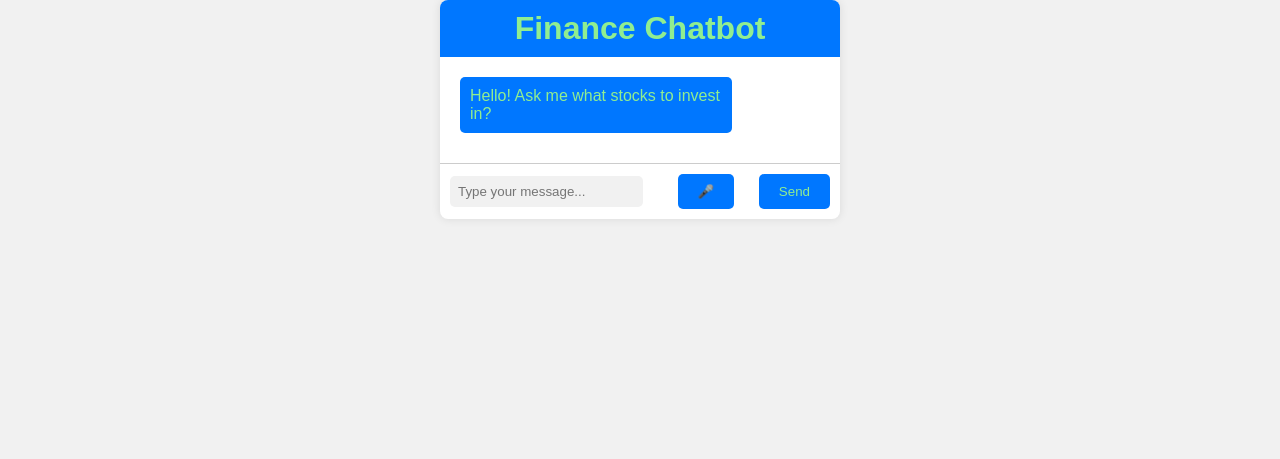
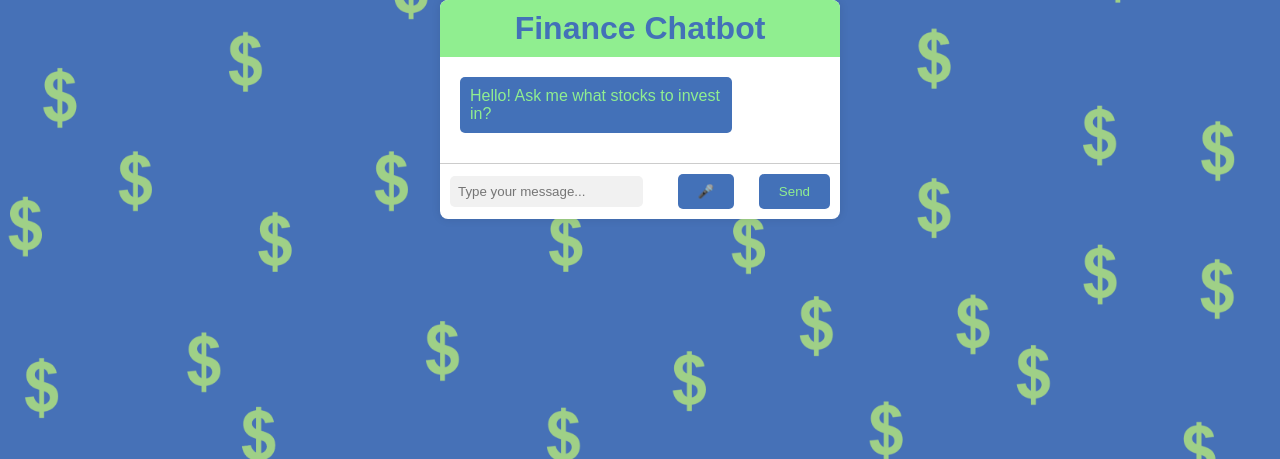
Before and after one commit to SamH477/FinanceChatBot, a Flask app: template templates/new.html in a window 1280 px wide. Shown: the top 459 px of the page. Run offline with Flask 3, Linux system fonts and the light colour scheme; the template is opened without the code that fills it, so the values that code supplies are empty.

Commit message:
More CSS

```diff
--- a/templates/new.html
+++ b/templates/new.html
@@ -4,7 +4,7 @@
     <meta charset="UTF-8">
     <meta name="viewport" content="width=device-width, initial-scale=1.0">
     <title>Chatbot Website</title>
-    <link rel="stylesheet" href="style.css">
+    <link rel="stylesheet" type="text/css" href="style.css">
 </head>
 <body>
     <div class="chat-container">
@@ -19,7 +19,7 @@
         </div>
         <div class="chat-input">
             <form method="POST" action="/recommend">
-                <input type="text" id="user-input" placeholder="Type your message...">
+                <input type="text" id="ticker" name="ticker" placeholder="Type your message...">
             </form>
             <button id="startRecognition"> &#127908</button>
             <button id="send-button">Send</button>
@@ -28,6 +28,7 @@
     <script>
 const startRecognitionButton = document.getElementById('startRecognition');
 const response = document.getElementById('response');
+const chatMessages = document.querySelector('.chat-messages');
 let recognizing = false;
 let recognition = new webkitSpeechRecognition();
 
@@ -42,20 +43,24 @@
 
 recognition.onstart = function() {
     recognizing = true;
-            startRecognitionButton.textContent = "listening...";
+    startRecognitionButton.textContent = "Listening...";
 };
 
 recognition.onend = function() {
     recognizing = false;
-            startRecognitionButton.textContent = "🎤";
+    startRecognitionButton.textContent = '🎤';
+    response.textContent = "";
+    startRecognitionButton.style.display = "inline";
 };
 
 recognition.onresult = function(event) {
     let result = "";
     for (let i = event.resultIndex; i < event.results.length; i++) {
+        if (event.results[i].isFinal) {
             result += event.results[i][0].transcript;
         }
-            sendToServer(result);  // Only send the audio data, not the HTML content
+    }
+    appendResponse(result, '');  // Only send the audio data, not the HTML content
 };
 
 startRecognitionButton.addEventListener('click', () => {
@@ -67,9 +72,18 @@
 });
 
 function appendResponse(command, responseText) {
-            const responseItem = document.createElement('p');
-            responseItem.innerHTML = `<strong>Command:</strong> ${command}<br><strong>Response:</strong> ${responseText}`;
-            response.appendChild(responseItem);
+    const responseItem = document.createElement('div');
+    responseItem.classList.add('message', 'from-user');
+    responseItem.innerHTML = `<p><strong>You:</strong> ${command}</p>`;
+    chatMessages.appendChild(responseItem);
+
+    // You can also append the response from the chatbot if needed
+    if (responseText !== '') {
+        const botResponseItem = document.createElement('div');
+        botResponseItem.classList.add('message', 'from-bot');
+        botResponseItem.innerHTML = `<p><strong>Chatbot:</strong> ${responseText}</p>`;
+        chatMessages.appendChild(botResponseItem);
+    }
 }
 
 function sendToServer(data) {
--- a/templates/style.css
+++ b/templates/style.css
@@ -6,7 +6,10 @@ body, h1, p {
 
 body {
     font-family: Arial, sans-serif;
-    background-color: #f1f1f1;
+    background-color: hsl(0, 0%, 95%);
+    background-image: url('C:/Users/Melis/OneDrive/Documents/GitHub/FinanceChatBot/templates/Dolla3.png'); /* Replace 'path/to/your/image.jpg' with the actual path to your image file */
+    background-size: cover; /* This ensures the image covers the entire background */
+    background-position: center; /* Center the image */
 }
 
 .chat-container {
@@ -18,8 +21,8 @@ body {
 }
 
 .chat-header {
-    background-color: #0077FF;
-    color: #90EE90;
+    background-color: #90EE90;
+    color: #4371B8;
     padding: 10px;
     text-align: center;
     border-top-left-radius: 8px;
@@ -40,7 +43,7 @@ body {
 }
 
 .from-bot {
-    background-color: #0077FF;
+    background-color: #4371B8;
     color: #90EE90;
     align-self: flex-start;
 }
@@ -69,7 +72,7 @@ input[type="text"] {
 }
 
 #send-button {
-    background-color: #0077FF;
+    background-color: #4371B8;
     color: #90EE90;
     border: none;
     border-radius: 5px;
@@ -77,7 +80,7 @@ input[type="text"] {
     cursor: pointer;
 }
 #response {
-    background-color: #0077FF;
+    background-color: #4371B8;
     color: #90EE90;
     border: none;
     border-radius: 5px;
@@ -85,7 +88,7 @@ input[type="text"] {
     cursor: pointer;
 }
 #startRecognition {
-    background-color: #0077FF;
+    background-color: #4371B8;
     color: #90EE90;
     border: none;
     border-radius: 5px;
@@ -94,5 +97,5 @@ input[type="text"] {
 }
 
 #send-button:hover {
-    background-color: #0055CC;
+    background-color: #4371B8;
 }
```
Also changed, not shown: templates/Dolla2.png (added), templates/Dolla3.png (added), templates/Dollas.png (added). Lines whose indentation alone changed are shown as unchanged.
